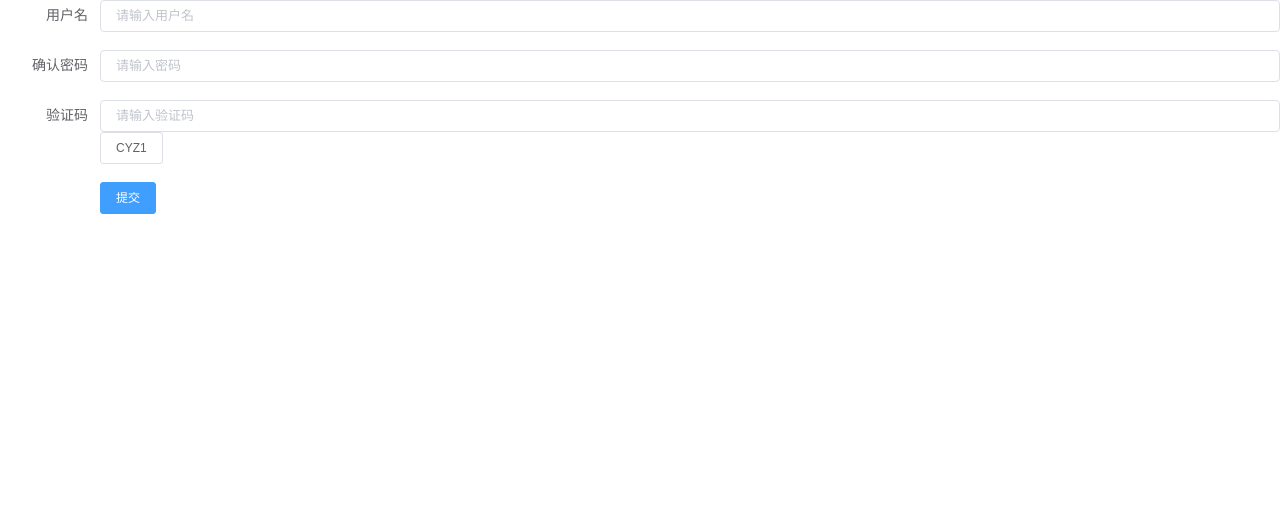
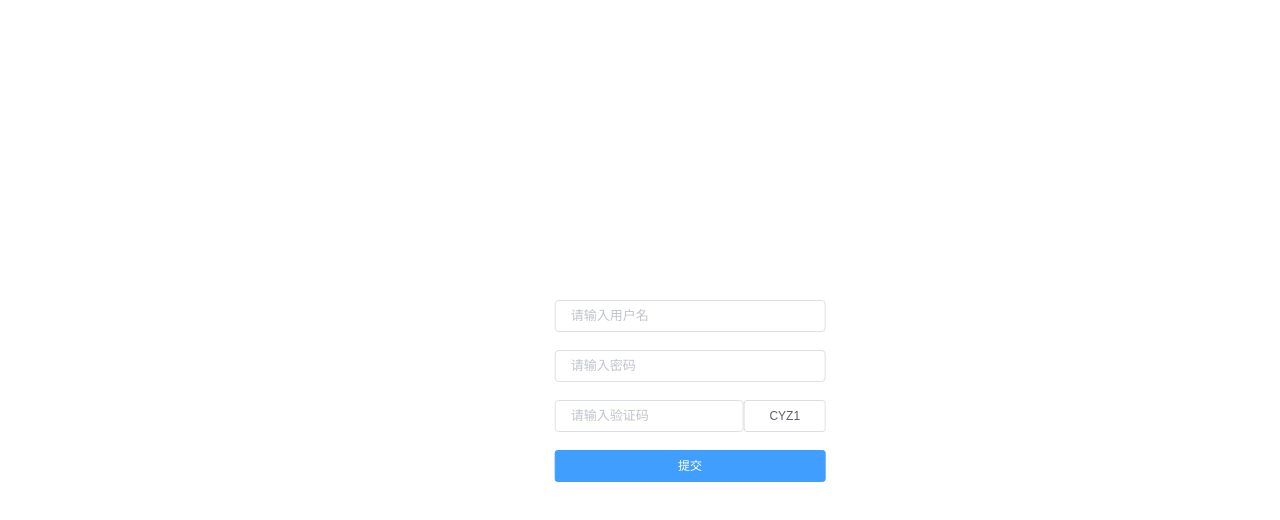
Before and after one commit to c-lei-en/openlayer, a Vue app: page /#/login in a window 1280 px wide. Shown: the top 520 px of the page. Built offline with nearby package versions, Linux system fonts and the light colour scheme.

Commit message:
登录界面

```diff
--- a/package.json
+++ b/package.json
@@ -13,6 +13,8 @@
     "axios": "^0.19.0",
     "echarts": "^4.4.0",
     "element-ui": "^2.12.0",
+    "less": "^3.10.3",
+    "less-loader": "^5.0.0",
     "ol": "^6.0.1",
     "openlayers_echart": "^1.1.2",
     "vue": "^2.5.2",
--- a/src/components/register.vue
+++ b/src/components/register.vue
@@ -7,18 +7,17 @@
     label-width="100px"
     class="demo-ruleForm"
   >
-    <el-form-item label="用户名" prop="user">
+    <el-form-item>
       <el-input v-model="ruleForm.user" placeholder="请输入用户名"></el-input>
     </el-form-item>
-    <el-form-item label="确认密码" prop="checkPass">
+    <el-form-item>
       <el-input type="password" v-model="ruleForm.checkPass" placeholder="请输入密码"></el-input>
     </el-form-item>
-    <el-form-item label="验证码" prop="input">
-      <el-input v-model="input" placeholder="请输入验证码" @keydown.enter.native="submitForm('ruleForm')"></el-input>
-      <el-button @click="handleCode">{{vcode}}</el-button>
+    <el-form-item>
+      <el-input v-model="input" style="width:70%" placeholder="请输入验证码" @keydown.enter.native="submitForm('ruleForm')"></el-input><el-button style="width:30%" @click="handleCode">{{vcode}}</el-button>
     </el-form-item>
     <el-form-item>
-      <el-button type="primary" @click="submitForm('ruleForm')">提交</el-button>
+      <el-button type="primary" style="width:100%" @click="submitForm('ruleForm')">提交</el-button>
     </el-form-item>
   </el-form>
 </template>
@@ -73,9 +72,9 @@ export default {
           if (valid) {
             this.$axios
               .get(
-                "http://192.168.31.239:10/api/services/app/Test/GetMountainByName?Name=" +
+                "http://47.98.245.7:9999/api/services/app/Register/GetUserByName?Name=" +
                   this.ruleForm.user +
-                  "&Information=" +
+                  "&Password=" +
                   this.ruleForm.checkPass
               )
               .then(value => {
@@ -160,3 +159,13 @@ export default {
   }
 };
 </script>
+<style lang="less">
+  .demo-ruleForm{
+    text-align: center;
+    position: absolute;
+    margin: 0;
+    left: 50%;
+    top: 50%;
+    transform: translate(-50%,-50%);
+  }
+</style>
--- a/src/router/index.js
+++ b/src/router/index.js
@@ -2,7 +2,10 @@ import Vue from 'vue'
 import Router from 'vue-router'
 import olmap from '@/components/olmap'
 import register from '../components/register.vue';
-
+const routerPush = Router.prototype.push;
+Router.prototype.push = function push(location){
+  return routerPush.call(this,location).catch(error=>error)
+}
 Vue.use(Router)
 
 export default new Router({
```
Also changed, not shown: 1 other file (tests, documents, lock files or other folders).
